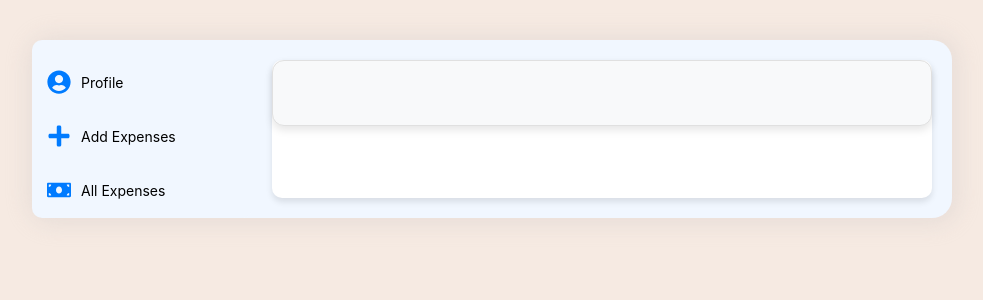
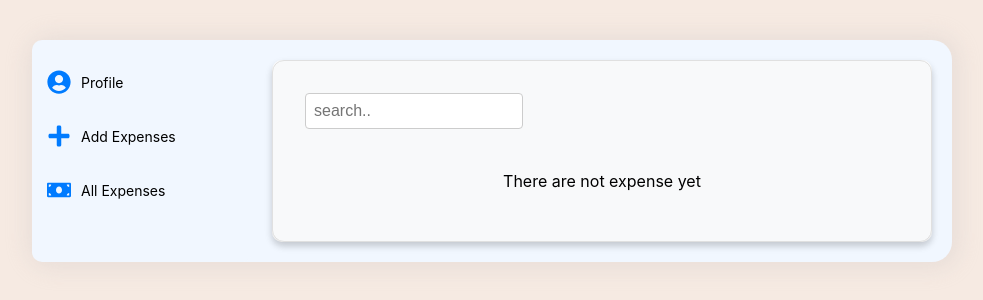
Before and after one commit to Ajazmiah/ExpenseTracker-, a React (Vite) app: page / in a window 1280 px wide. Both pictures are taken after a click on the item "All Expenses". Shown: the top 300 px of the page, without its empty margins (148-1131 px from the left). Built offline with nearby package versions, Linux system fonts and the light colour scheme.

Commit message:
added search ability

```diff
--- a/src/Components/Expenses/Expenses.jsx
+++ b/src/Components/Expenses/Expenses.jsx
@@ -1,19 +1,43 @@
-import React from 'react'
-import styles from './Expenses.module.css'
+import React, { useState } from "react";
+import styles from "./Expenses.module.css";
 
-function Expenses({expenses}) {
+function Expenses({ expenses }) {
+  const [query, setQuery] = useState("");
+  const [filterExpenses, setFilteredExpenses] = useState(expenses);
+
+  const handleChange = (e) => setQuery(e.target.value.toLowerCase());
+
+  React.useEffect(() => {
+    setFilteredExpenses(
+      expenses.filter((ex) => ex.description.toLowerCase().includes(query))
+    );
+
+    console.log("filtered", filterExpenses);
+  }, [query]);
+
   return (
     <div className={styles.container}>
-      {expenses.map((transaction, index) => (
+      <input
+        type="text"
+        value={query}
+        placeholder="search.."
+        className={styles["search-input"]}
+        onChange={handleChange}
+      />
+      {expenses.length <= 0 ? (
+        <p>There are not expense yet</p>
+      ) : (
+        filterExpenses.map((transaction, index) => (
           <div key={transaction.id} className={styles.transaction}>
             <div className={styles.description}>{transaction.description}</div>
             <div className={styles.date}>{transaction.date}</div>
             <div className={styles.amount}>{transaction.amount}</div>
             <div className={styles.category}>{transaction.category}</div>
           </div>
-      ))}
+        ))
+      )}
     </div>
-  )
+  );
 }
 
-export default Expenses
+export default Expenses;
--- a/src/Components/Expenses/Expenses.module.css
+++ b/src/Components/Expenses/Expenses.module.css
@@ -53,3 +53,11 @@
   .category {
     color: #ff5722;
   }
+
+  .search-input {
+    width: 200px;
+    padding: 8px;
+    border: 1px solid #ccc;
+    border-radius: 4px;
+    font-size: 16px;
+  }
--- a/src/Components/Form/Form.jsx
+++ b/src/Components/Form/Form.jsx
@@ -30,6 +30,14 @@ function Form({ expenses, setExpenses }) {
   const handleSubmit = (e) => {
     e.preventDefault();
     setExpenses((prev) => [...prev, formData]);
+
+    setFormData({
+      id: generateTempId(),
+      description: "",
+      date: "",
+      amount: "",
+      category: "",
+    });
   };
 
   // Function to handle changes in form inputs
```
Lines whose indentation alone changed are shown as unchanged.
